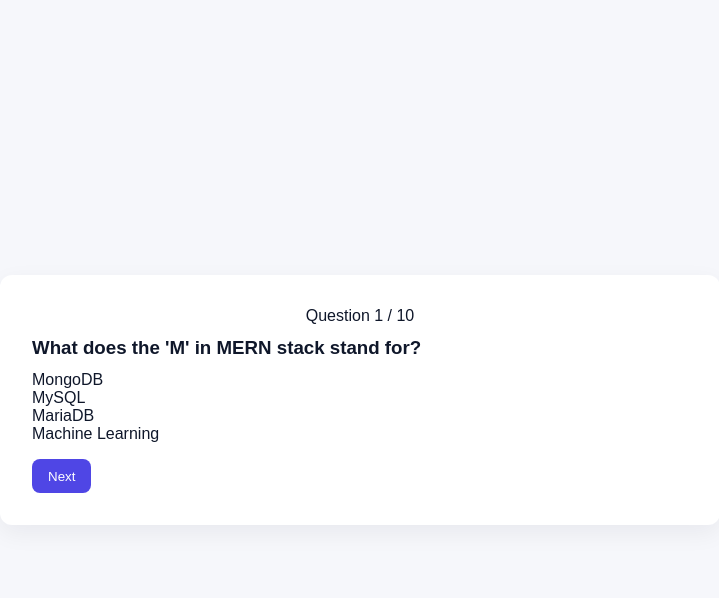
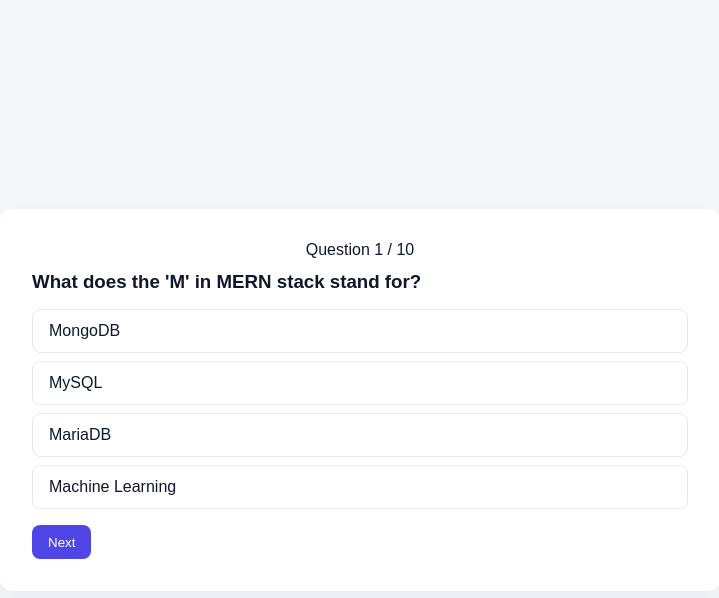
Before and after one commit to BeslinEbby/quizify, a React (Vite) app: page / in a window 1280 px wide. Both pictures are taken after a click on the button "Start Quiz". Shown: the top 598 px of the page, without its empty margins (280-999 px from the left). Built offline with nearby package versions, Linux system fonts and the light colour scheme.

Commit message:
added styling for the ui

```diff
--- a/src/index.css
+++ b/src/index.css
@@ -44,3 +44,29 @@
    border: none;
    cursor: pointer;
 }
+.options {
+   display: flex;
+   flex-direction: column;
+   gap: 0.5rem;
+   margin-top: 1rem;
+}
+.option {
+   padding: 0.75rem 1rem;
+   border-radius: 8px;
+   border: 1px solid #e6e9ef;
+   cursor: pointer;
+   width: 100%;
+   display: flex;
+   justify-content: space-between;
+}
+.option span:nth-last-child(){
+   font-size: 8px;
+}
+.option.correct {
+   border-color: #10b981;
+   background: #ecfdf5;
+}
+.option.wrong {
+   border-color: #ef4444;
+   background: #fff1f2;
+}
```
